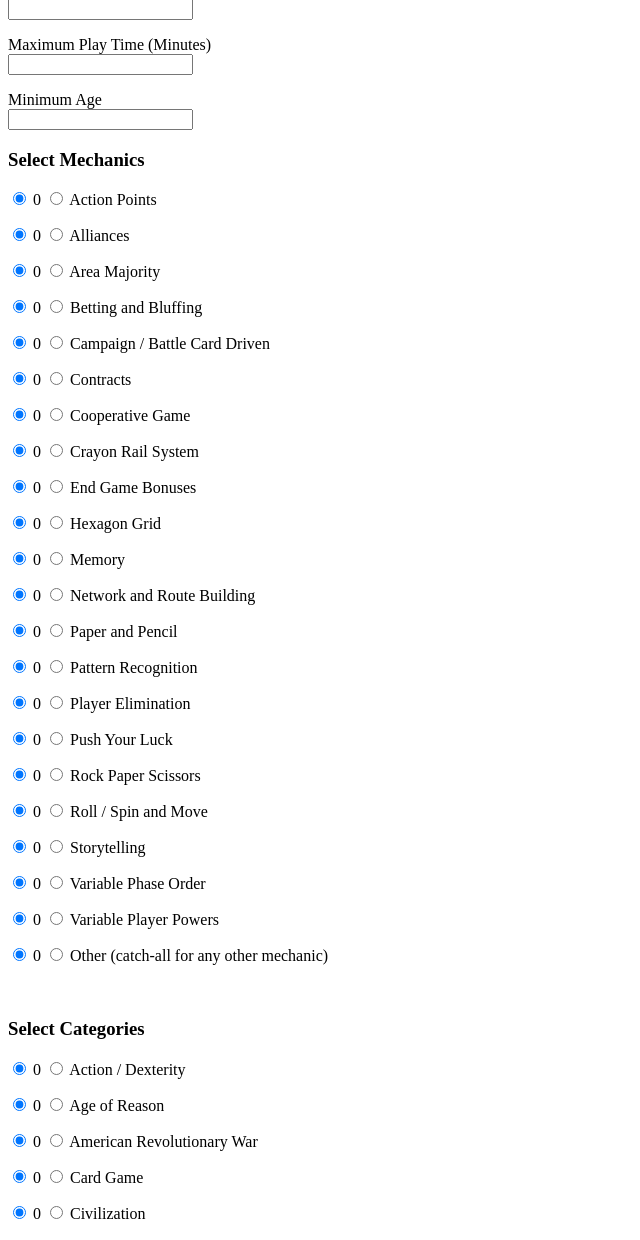
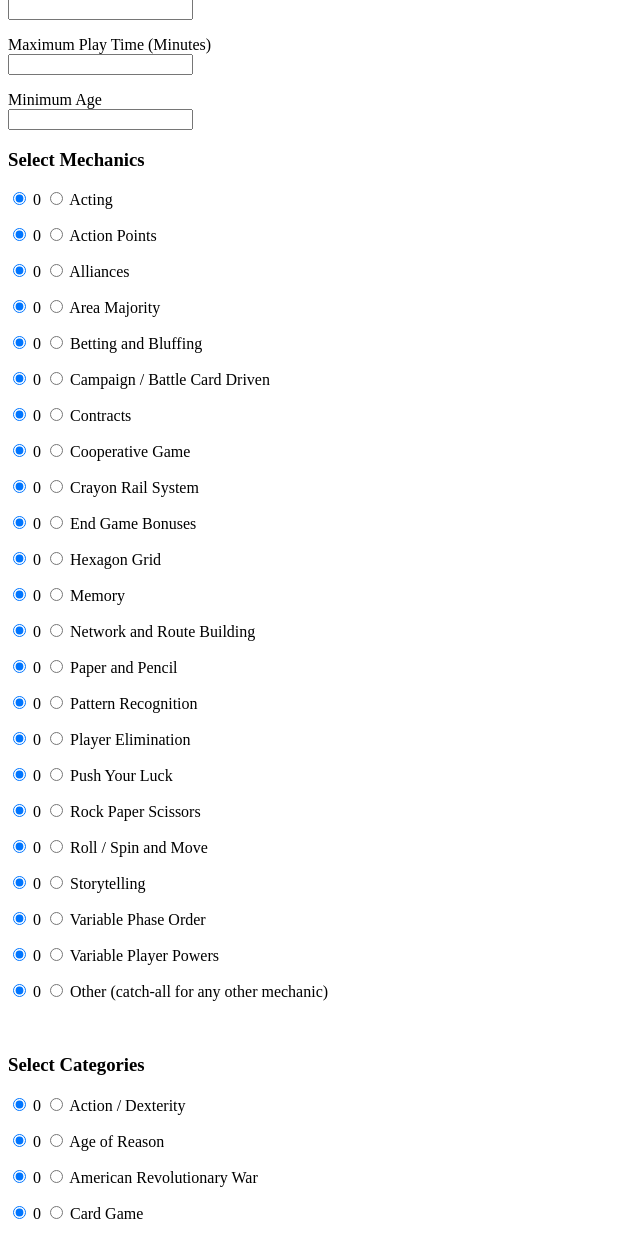
Before and after one commit to Otobi1/Board-Game-Prediction-End-to-End, a Flask app: page / in a window 1280 px wide. Shown: the part 209-1449 px from the top of the page, without its empty margins (0-640 px from the left). Run offline with Flask 2, Linux system fonts and the light colour scheme; parts of the project's set-up code (start-up, migrations or seed data) failed here and were passed over.

Commit message:
finally works!

```diff
--- a/app.py
+++ b/app.py
@@ -8,7 +8,7 @@ app = Flask(__name__)
 
 APP_ROOT = os.path.dirname(os.path.abspath(__file__)) # Setting the file directory path
 
-MODEL_PATH = os.path.join(APP_ROOT, "./models/model.pkl") # Setting the path to the model
+MODEL_PATH = os.path.join(APP_ROOT, "./models/prod_model.pkl") # Setting the path to the model
 
 model = pickle.load(open(MODEL_PATH, "rb")) # load the pickled model model = pickle.load(open("model_sal_pred", "rb"))
 
--- a/templates/index.html
+++ b/templates/index.html
@@ -27,6 +27,12 @@
             <input type="number" name="Minimum Age">
         </p>
         <p><h3>Select Mechanics</h3></p>
+        <p>
+            <input type="radio" id="Mechanic Acting" name="Mechanic Acting" value=0 checked>
+            <label for="Mechanic Acting">0</label>
+            <input type="radio" id="Mechanic Acting" name="Mechanic Acting" value="1">
+            <label for="Mechanic Acting">Acting</label>
+        </p>
         <p>
             <input type="radio" id="Mechanic Action Points" name="Mechanic Action Points" value=0 checked>
             <label for="Mechanic Action Points">0</label>
```
Also changed, not shown: 2 other files.
